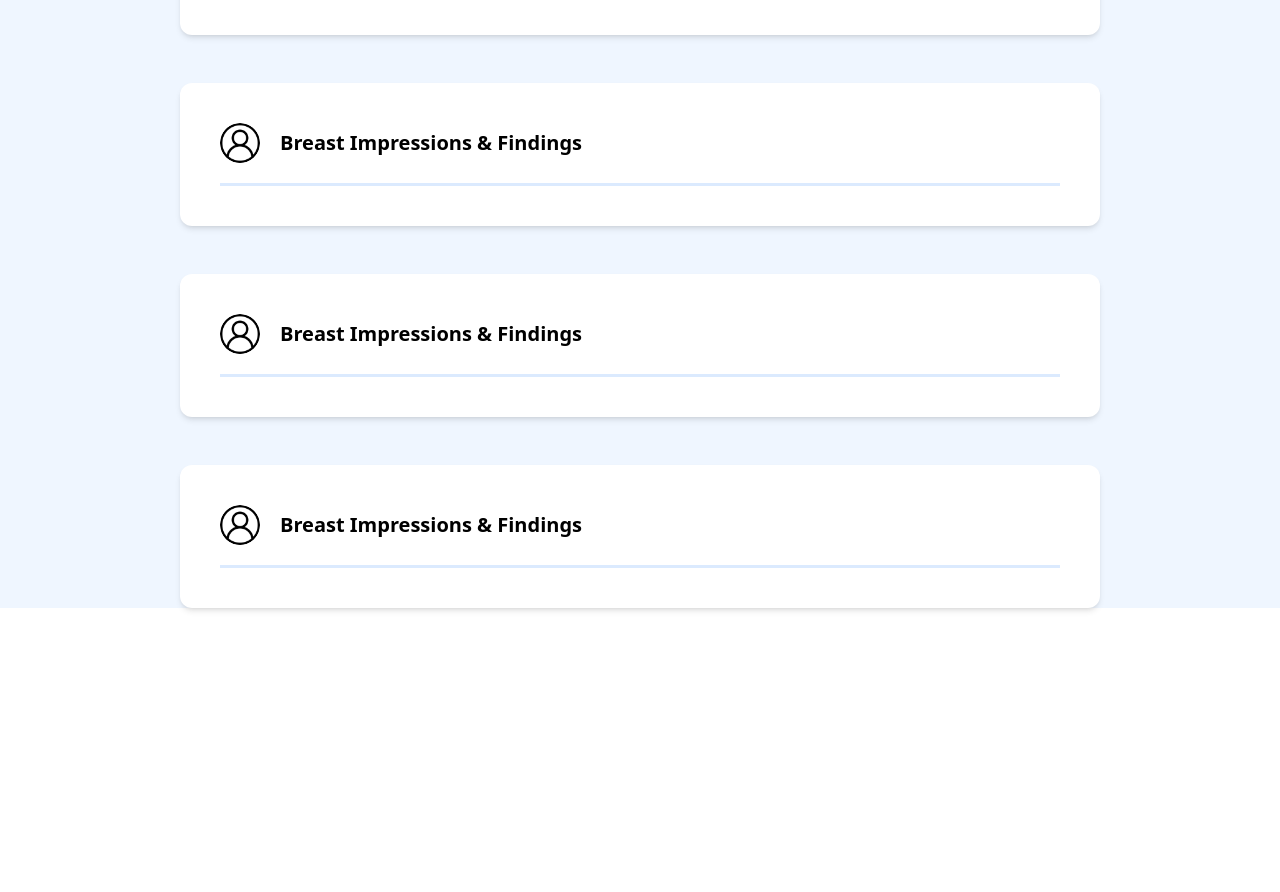
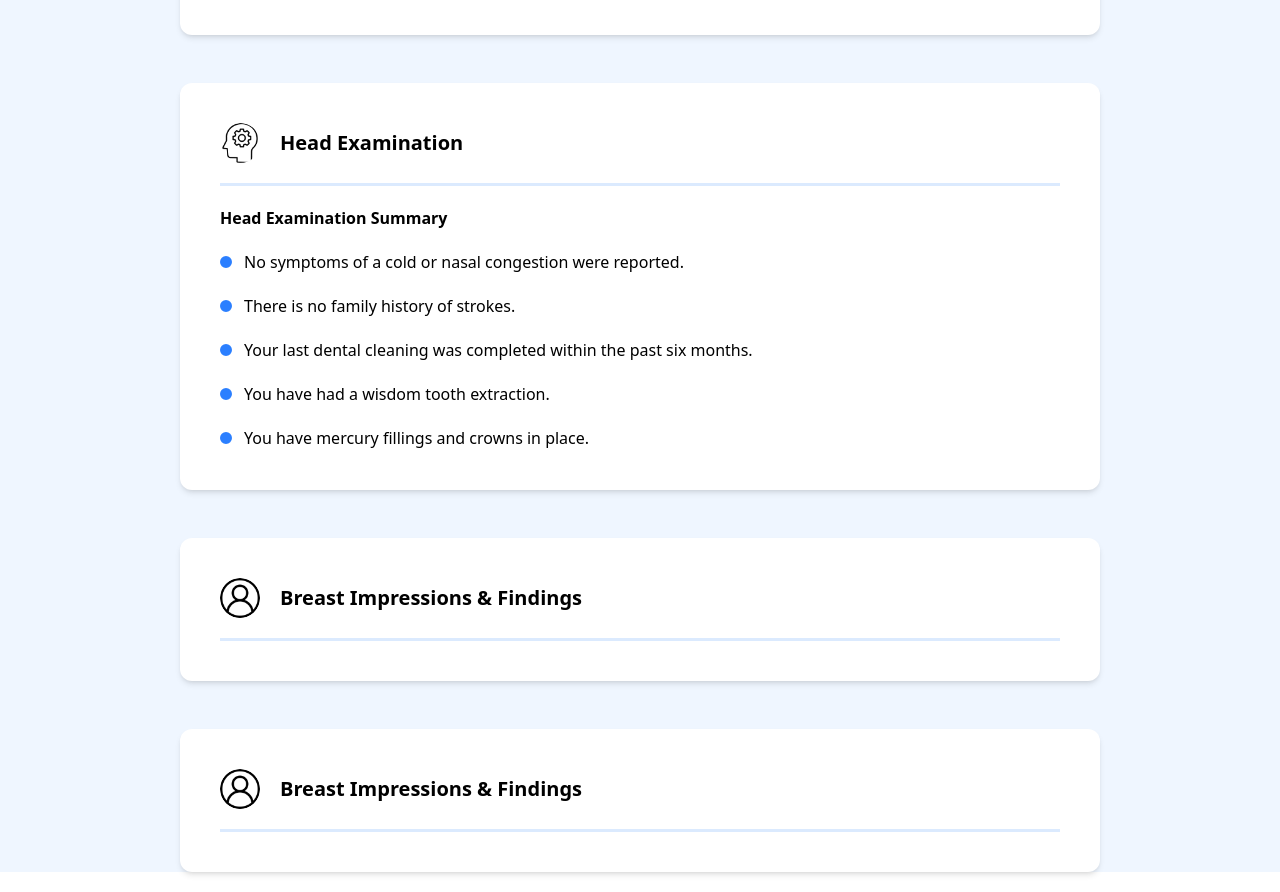
Before and after one commit to razarauf-ccript/tailwind-practice, a Next.js app: page / in a window 1280 px wide. Shown: the part 2160-3052 px from the top of the page. Before the commit the page ends 2788 px from the top, so only its background shows below. Built offline with nearby package versions, Linux system fonts and the light colour scheme.

Commit message:
adds css and text for Head Examination

```diff
--- a/app/page.tsx
+++ b/app/page.tsx
@@ -160,12 +160,15 @@ export default function Home() {
           <div className="pt-2 px-40">
             <div className="bg-white p-10 m-5 rounded-xl shadow-md">
               <div className="flex items-center border-b-3 border-blue-100 pb-5">
-                <img className="rounded-full h-10 mr-5" src="/user.png" />
-                <div className="text-xl font-bold">Breast Impressions & Findings</div>
+                <img className="rounded-full h-10 mr-5" src="/head.png" />
+                <div className="text-xl font-bold">Head Examination</div>
               </div>
-              <div>
-
-              </div>
+              <div className="text-l font-bold mt-5">Head Examination Summary</div>
+              <div className="flex items-center mt-5"><div className="rounded-full border-blue-500 border-5 bg-blue-500 text-blue-500 h-3 w-3 mr-3"></div><div>No symptoms of a cold or nasal congestion were reported.</div></div>
+              <div className="flex items-center mt-5"><div className="rounded-full border-blue-500 border-5 bg-blue-500 text-blue-500 h-3 w-3 mr-3"></div><div>There is no family history of strokes.</div></div>
+              <div className="flex items-center mt-5"><div className="rounded-full border-blue-500 border-5 bg-blue-500 text-blue-500 h-3 w-3 mr-3"></div><div>Your last dental cleaning was completed within the past six months.</div></div>
+              <div className="flex items-center mt-5"><div className="rounded-full border-blue-500 border-5 bg-blue-500 text-blue-500 h-3 w-3 mr-3"></div><div>You have had a wisdom tooth extraction.</div></div>
+              <div className="flex items-center mt-5"><div className="rounded-full border-blue-500 border-5 bg-blue-500 text-blue-500 h-3 w-3 mr-3"></div><div>You have mercury fillings and crowns in place.</div></div>
             </div>
           </div>
         </div>
```
Also changed, not shown: public/head.png (added).
